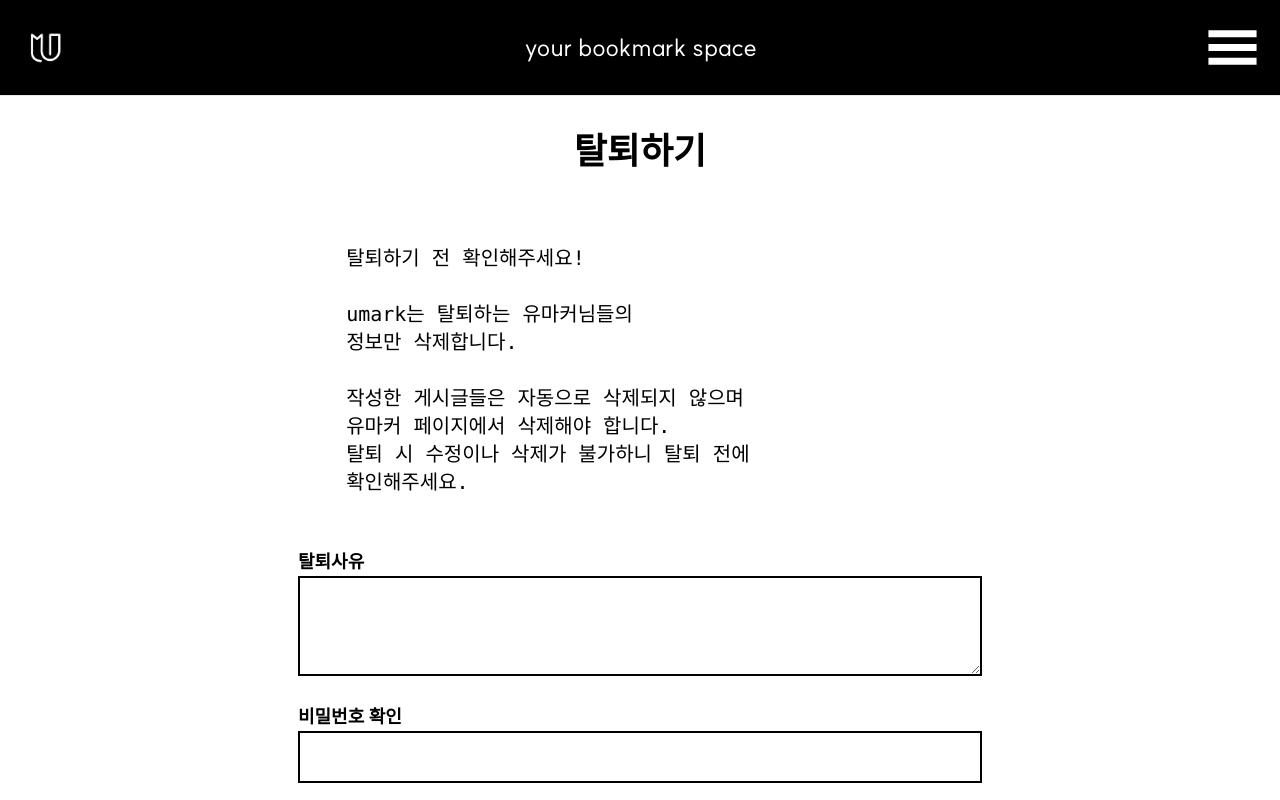
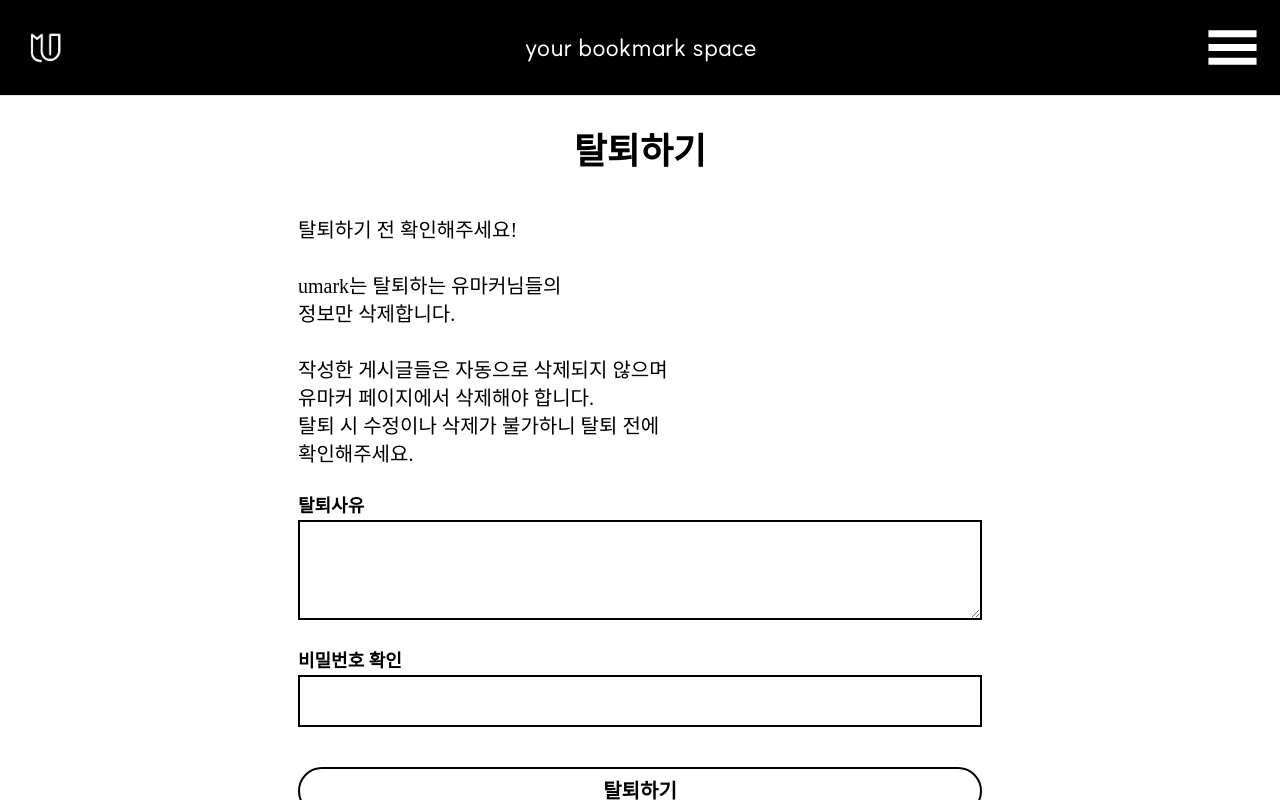
Before and after one commit to UMC-Umark/umark-FE, a React (Create React App) app: page /LeavePage in a window 1280 px wide. Built offline with nearby package versions, Linux system fonts and the light colour scheme; a web font is replaced by a local one.

Commit message:
메뉴바 회원정보 수정 추가

```diff
--- a/package.json
+++ b/package.json
@@ -44,5 +44,5 @@
     "postcss": "^8.4.33",
     "tailwindcss": "^3.4.1"
   },
-  "proxy": "http://15.165.194.140"
+  "proxy": "dev.umark-dev.shop"
 }
--- a/src/components/Header.jsx
+++ b/src/components/Header.jsx
@@ -98,6 +98,12 @@ const Header = () => {
                     내가 쓴 북마크들
                   </Link>
                 </li>
+                <li className="text-black cursor-pointer hover:text-white text-2xl my-6 mx-6">
+                  <Link to="/ModifyinfoA" onClick={handleLinkClick}>
+                    {/* ModifyinfoB는 피그마에서 삭제된 페이지(ModifyinfoB에서 비밀번호 확인을 하고 "다음"을 누른 후 ModifyinfoA에서 비밀번호를 변경하는 형식이었음!) */}
+                    회원정보 수정
+                  </Link>
+                </li>
               </>
             ) : (
               <>
--- a/src/pages/Findpassword.jsx
+++ b/src/pages/Findpassword.jsx
@@ -104,7 +104,7 @@ export default function Findpassword() {
       <div className="custom-findform1 border border-1 border-white rounded-3xl w-2/3 m-auto">
         <div className="flex items-center justify-center pt-8 pb-2">
           <div className="mb-40" />
-          <img src={logo} width="40px" height="40px" alt="umark" />
+          <img src={logo} width="100px" height="100px" alt="umark" />
         </div>
         <p className="custom-findinfo text-center">이메일을 인증해 주세요</p>
         <div className="mb-5" />
--- a/src/pages/LeavePage.jsx
+++ b/src/pages/LeavePage.jsx
@@ -59,12 +59,12 @@ export default function Findpassword() {
   const handleWithdraw = async () => {
     try {
       // 유효성 검사 로직 추가
-      if (passwordConfirmError !== "") {
-        setWithdrawError("비밀번호 확인이 올바르지 않습니다.");
+      if (passwordConfirm === "") {
+        setPasswordConfirmError("비밀번호를 입력해주세요");
         return;
       }
 
-      const memberId = 1; // 탈퇴할 회원의 ID, 실제로는 해당 회원의 ID로 설정
+      const memberId = localStorage.getItem("memberId"); // 로그인한 회원의 ID
 
       const requestBody = {
         passwordConfirm,
@@ -86,19 +86,17 @@ export default function Findpassword() {
         <h1 className="text-center text-4xl font-bold my-3">탈퇴하기</h1>
         <div className="mb-8" />
         <div>
-          <pre className="text-xl">
-            {`
-    탈퇴하기 전 확인해주세요!
-
-    umark는 탈퇴하는 유마커님들의
-    정보만 삭제합니다.
-
-    작성한 게시글들은 자동으로 삭제되지 않으며
-    유마커 페이지에서 삭제해야 합니다.
-    탈퇴 시 수정이나 삭제가 불가하니 탈퇴 전에
-    확인해주세요.
-            `}
-          </pre>
+          <div className="text-xl">
+            <p>탈퇴하기 전 확인해주세요!</p>
+            <br />
+            <p>umark는 탈퇴하는 유마커님들의</p>
+            <p>정보만 삭제합니다.</p>
+            <br />
+            <p>작성한 게시글들은 자동으로 삭제되지 않으며</p>
+            <p>유마커 페이지에서 삭제해야 합니다.</p>
+            <p>탈퇴 시 수정이나 삭제가 불가하니 탈퇴 전에</p>
+            <p>확인해주세요.</p>
+          </div>
           <br />
           <h1 className="text-lg font-bold">탈퇴사유</h1>
           <textarea
@@ -115,6 +113,9 @@ export default function Findpassword() {
             onChange={handlePasswordConfirmChange}
             className="bg-white text-gray-500 px-60 py-3 focus:outline-none border-2 border-black"
           />
+          {passwordConfirmError && (
+            <p className="text-red-500">{passwordConfirmError}</p>
+          )}
           <div className="mb-10" />
           <button
             onClick={handleWithdraw}
```
Also changed, not shown: src/pages/Login.jsx (+5 -3 lines).
